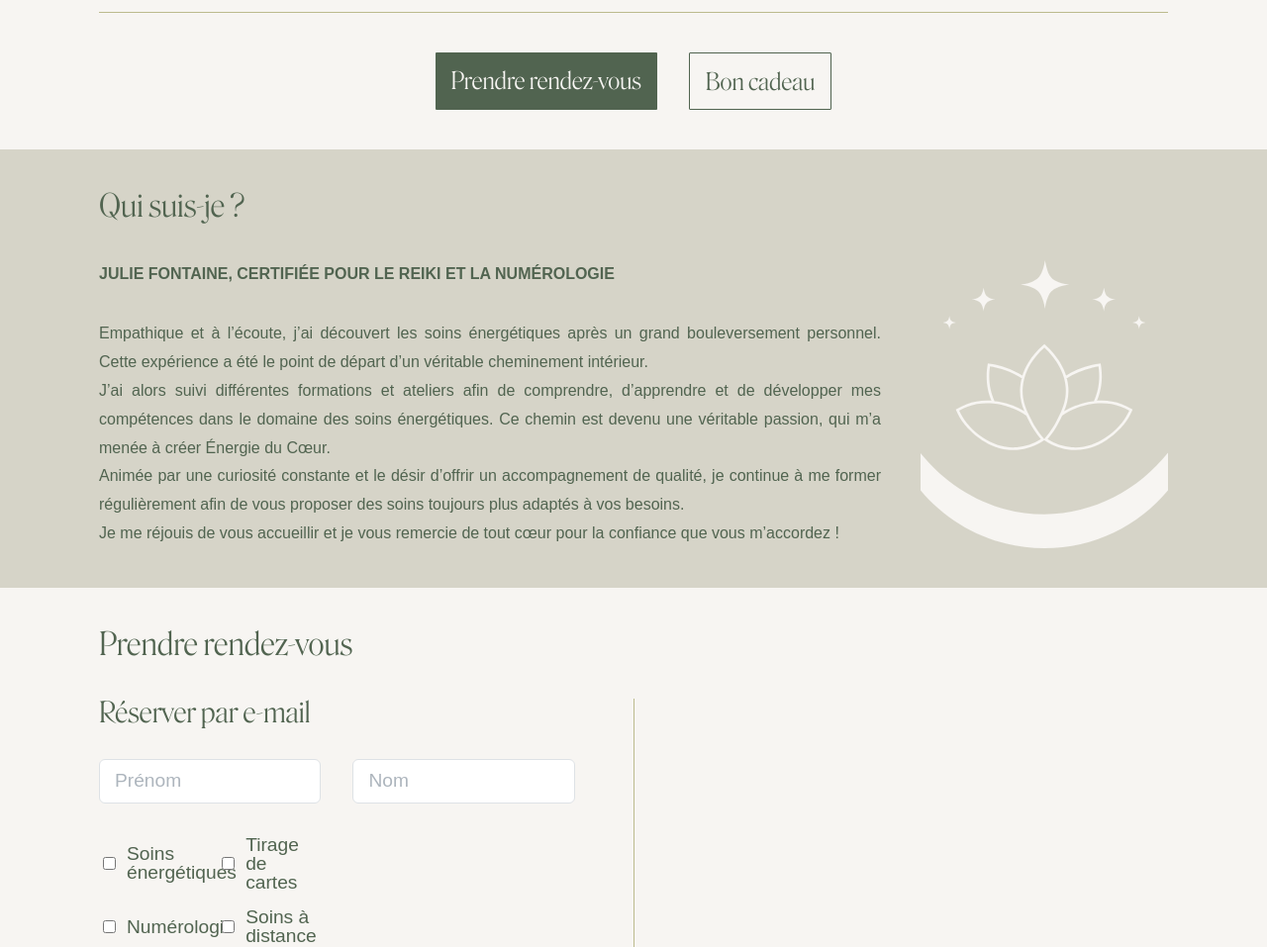
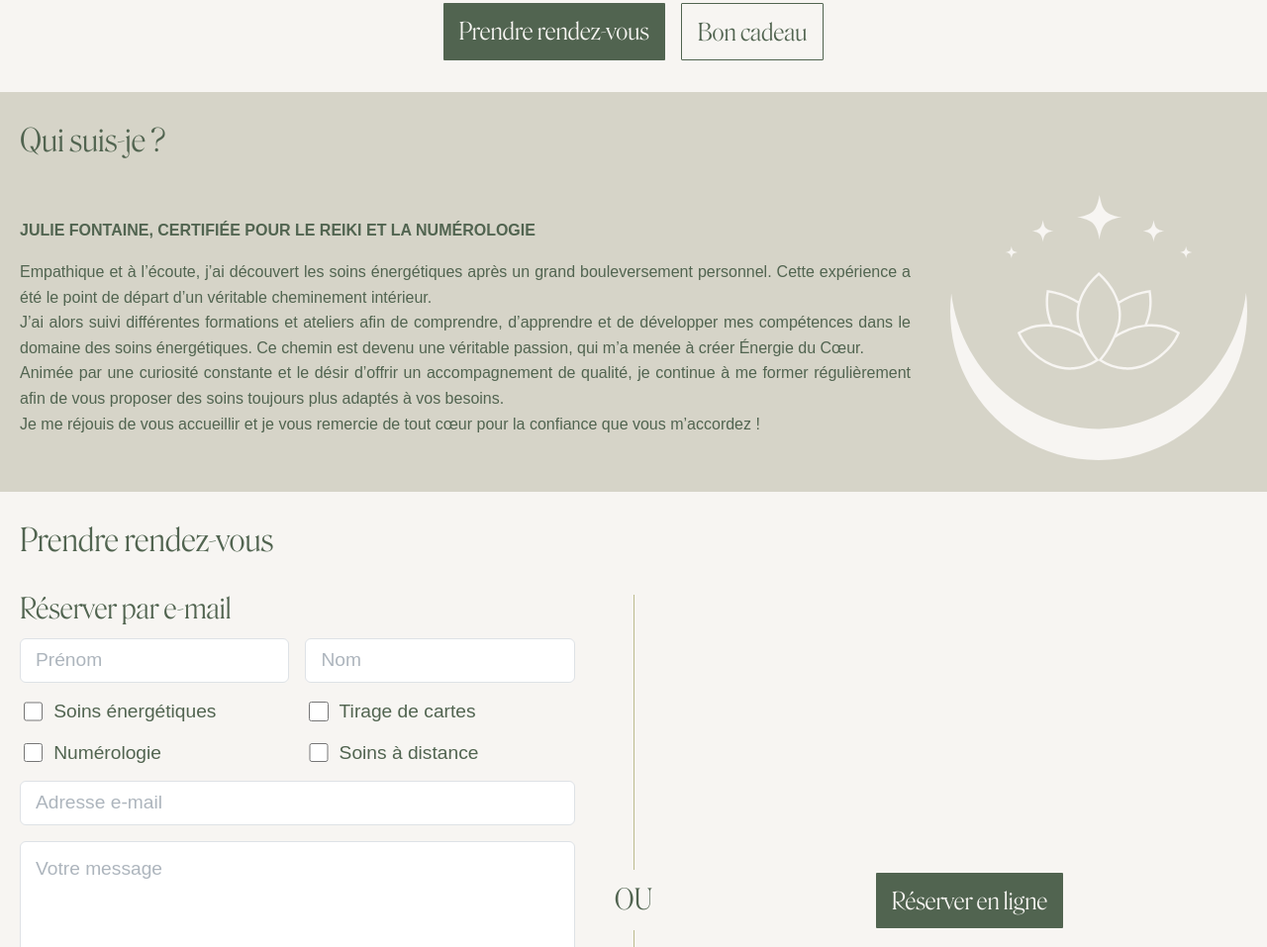
Before and after one commit to juliefontaine1999/energie-du-coeur, a website built with webpack: page src/index.html in a window 1280 px wide. Shown: the part 1843-2800 px from the top of the page at 99% size. Built offline with nearby package versions, Linux system fonts and the light colour scheme.

Commit message:
- La majorité du site est responsive - Correction d'un problème au niveau des colonnes responsives - Ajout d'utilitaires pour cacher/montrer - Le line-height est plus petit sur les petits écrans, ainsi que le gap-comp

```diff
--- a/src/index.html
+++ b/src/index.html
@@ -14,7 +14,7 @@
 <body>
     <div id="topBarWrapper" class="flex justify-center">
         <div id="topBar" class="pt-4 flex-1 flex justify-space-between">
-            <div id="logoTextRight" class="flex align-center gap-comp">
+            <div id="logoTextRight" class="flex flex-column md:flex-row align-center gap-comp">
                 <img src="<%= require('./assets/images/logo_no_text.svg') %>" alt="logo no title">
                 <img src="<%= require('./assets/images/title.svg') %>" alt="title">
             </div>
@@ -40,7 +40,7 @@
     </div>
 
     <div id="welcomeWrapper" class="flex justify-center">
-        <div id="welcome" class="flex flex-1 justify-center align-center gap-block">
+        <div id="welcome" class="flex flex-column lg:flex-row flex-1 justify-center align-center gap-block">
             <img id="profilePicture" src="<%= require('./assets/images/profile_picture.jpg') %>"
                 alt="photo julie fontaine">
 
@@ -209,7 +209,7 @@
                     </button>
                 </div>
                 <div class="divider horizontal-divider"></div>
-                <div class="flex gap-comp">
+                <div class="flex flex-column md:flex-row gap-comp">
                     <a href="#makeAppointment" class="btn btn-primary">Prendre rendez-vous</a>
                     <a href="#giftCard" class="btn btn-secondary">Bon cadeau</a>
                 </div>
@@ -220,8 +220,8 @@
     <div id="aboutMeWrapper" class="flex justify-center">
         <div id="aboutMe" class="section">
             <span class="section-title">Qui suis-je ?</span>
-            <div class="section-content flex gap-block">
-                <div class="flex flex-column gap-comp">
+            <div class="section-content flex flex-column md:flex-row gap-block align-center">
+                <div class="flex flex-2 flex-column gap-comp">
                     <p>
                         <span class="bold uppercase">Julie Fontaine, certifiée pour le reiki et la
                             numérologie</span>
@@ -244,9 +244,8 @@
                         vous
                         m’accordez !
                     </p>
-
                 </div>
-                <img src="<%= require('./assets/images/logo_no_text_white.svg') %>" class="inverted-logo"
+                <img src="<%= require('./assets/images/logo_no_text_white.svg') %>" class="inverted-logo flex-1"
                     alt="logo no title">
             </div>
         </div>
@@ -255,39 +254,39 @@
     <div id="makeAppointmentWrapper" class="flex justify-center">
         <div id="makeAppointment" class="section">
             <span class="section-title">Prendre rendez-vous</span>
-            <div class="section-content flex gap-block">
+            <div class="section-content flex flex-column lg:flex-row gap-block">
                 <div class="book-with-email flex-1 flex flex-column gap-comp">
                     <div class="book-with-email-title">
                         Réserver par e-mail
                     </div>
 
                     <form id="appointmentForm" class="form-fields grid gap-comp">
-                        <div class="input-float-label col-6">
+                        <div class="input-float-label col-12 lg:col-6">
                             <input type="text" id="firstname" name="firstname" class="input-text" required>
                             <label for="firstname" class="float-label">Prénom</label>
                         </div>
-                        <div class="input-float-label col-6">
+                        <div class="input-float-label col-12 lg:col-6">
                             <input type="text" id="lastname" name="lastname" class="input-text" required>
                             <label for="lastname" class="float-label">Nom</label>
                         </div>
 
-                        <div class="col-6 grid gap-3">
-                            <div class="col-6 flex align-center gap-2">
+                        <div class="col-12 grid gap-3">
+                            <div class="col-12 lg:col-6 flex align-center gap-2">
                                 <input type="checkbox" id="energeticCareChbx" name="energeticCareChbx"
                                     class="checkbox-input" value="energeticCare">
                                 <label for="energeticCareChbx" class="checkbox-label">Soins énergétiques</label>
                             </div>
-                            <div class="col-6 flex align-center gap-2">
+                            <div class="col-12 lg:col-6 flex align-center gap-2">
                                 <input type="checkbox" id="cardDrawingChbx" name="cardDrawingChbx"
                                     class="checkbox-input" value="cardDrawing">
                                 <label for="cardDrawingChbx" class="checkbox-label">Tirage de cartes</label>
                             </div>
-                            <div class="col-6 flex align-center gap-2">
+                            <div class="col-12 lg:col-6 flex align-center gap-2">
                                 <input type="checkbox" id="numerologyChbx" name="numerologyChbx" class="checkbox-input"
                                     value="numerology">
                                 <label for="numerologyChbx" class="checkbox-label">Numérologie</label>
                             </div>
-                            <div class="col-6 flex align-center gap-2">
+                            <div class="col-12 lg:col-6 flex align-center gap-2">
                                 <input type="checkbox" id="remoteCareChbx" name="remoteCareChbx" class="checkbox-input"
                                     value="remoteCare">
                                 <label for="remoteCareChbx" class="checkbox-label">Soins à distance</label>
@@ -311,11 +310,15 @@
                     </form>
 
                 </div>
-                <div class="flex flex-column gap-comp align-center">
-                    <div class="vertical-divider"></div>
+                <div class="flex flex-row lg:flex-column gap-comp align-center">
+                    <div class="vertical-divider display-none lg:display-block"></div>
+                    <div class="horizontal-divider lg:display-none"></div>
                     <div class="divider-text uppercase">Ou</div>
-                    <div class="vertical-divider"></div>
+                    <div class="vertical-divider display-none lg:display-block"></div>
+                    <div class="horizontal-divider lg:display-none"></div>
                 </div>
+
+
                 <div class="book-with-online-form flex-1 flex align-center justify-center">
                     <a href="https://www.youtube.com/" class="btn btn-primary" target="_blank">Réserver en ligne</a>
                 </div>
@@ -326,7 +329,7 @@
     <div id="giftCardWrapper" class="flex justify-center">
         <div id="giftCard" class="section">
             <span class="section-title">Commander un bon cadeau</span>
-            <div class="section-content flex gap-block">
+            <div class="section-content flex flex-column md:flex-row gap-block">
                 <div class="flex flex-column gap-comp flex-1 gift-card-text">
                     <p>
                         <span class="bold uppercase">Envie de faire plaisir à un proche ?</span>
@@ -349,11 +352,11 @@
                 </div>
                 <div class="flex-1 flex flex-column gap-comp">
                     <form class="form-fields grid gap-comp">
-                        <div class="input-float-label col-6">
+                        <div class="input-float-label col-12 md:col-6">
                             <input type="text" id="firstname" name="firstname" class="input-text" required>
                             <label for="firstname" class="float-label">Prénom</label>
                         </div>
-                        <div class="input-float-label col-6">
+                        <div class="input-float-label col-12 md:col-6">
                             <input type="text" id="lastname" name="lastname" class="input-text" required>
                             <label for="lastname" class="float-label">Nom</label>
                         </div>
@@ -382,11 +385,12 @@
     </div>
 
     <div id="lastSection" class="py-7 flex justify-center">
-        <img src="<%= require('./assets/images/logo_title_bottom.svg') %>" alt="logo with title">
+        <img src="<%= require('./assets/images/logo_title_bottom.svg') %>" class="logo-text-vertical"
+            alt="logo with title">
     </div>
 
     <div id="footerWrapper" class="flex justify-center align-center">
-        <div id="footer" class="flex flex-1 justify-space-between align-center">
+        <div id="footer" class="flex flex-column lg:flex-row flex-1 justify-space-between align-center">
             <div class="flex-1">© 2026 - Tous droits réservés</div>
             <div class="flex-1 text-align-center">Site web par Vincent Brodard - Photos par <a href="#" target="_blank"
                     class="sara-link">Sarah
--- a/src/scss/components/buttons.scss
+++ b/src/scss/components/buttons.scss
@@ -9,6 +9,7 @@
     border-radius: variables.$btn-border-radius;
     font-family: "RoslindaleDisplayNarrow", serif;
     font-size: variables.$btn-font-size;
+    text-align: center;
     cursor: pointer;
     transition: background-color 0.3s ease;
 
--- a/src/scss/custom/custom.scss
+++ b/src/scss/custom/custom.scss
@@ -2,6 +2,11 @@
 @use "sass:color";
 @use "../variables.scss";
 @use "../components/buttons.scss";
+
+
+
+$xs-line-height: 1.6rem !default;
+$line-height: 1.8rem;
 
 $section-max-width: 2160px !default;
 $section-padding-vertical: map.get(variables.$spacing, "7") !default;
@@ -9,6 +14,10 @@ $section-padding-horizontal: 200px !default;
 
 $small-section-padding-vertical: map.get(variables.$spacing, "6") !default;
 $small-section-padding-horizontal: 100px !default;
+
+$xs-section-padding-vertical: map.get(variables.$spacing, "5") !default;
+$xs-section-padding-horizontal: 20px !default;
+
 
 $topbar-bg: variables.$white !default;
 $welcome-bg: variables.$white !default;
@@ -21,14 +30,16 @@ $footer-bg: variables.$primary-color !default;
 
 :root {
     --font-body: "Hanken Grotesk", system-ui, sans-serif;
-    --section-padding-vertical: #{$small-section-padding-vertical};
-    --section-padding-horizontal: #{$small-section-padding-horizontal};
+    --paragraph-line-height: #{$xs-line-height};
+    --section-padding-vertical: #{$xs-section-padding-vertical};
+    --section-padding-horizontal: #{$xs-section-padding-horizontal};
 }
 
 @media (min-width: 1600px) {
     :root {
         --section-padding-vertical: #{$section-padding-vertical};
         --section-padding-horizontal: #{$section-padding-horizontal};
+        --paragraph-line-height: #{$line-height};
     }
 }
 
@@ -58,7 +69,7 @@ body {
 p {
     color: variables.$primary-color;
     text-align: justify;
-    line-height: 1.8rem;
+    line-height: var(--paragraph-line-height);
 }
 
 .divider {
@@ -115,7 +126,7 @@ p {
     }
 }
 
-@media (max-width: 768px) {
+@media (max-width: map.get(variables.$breakpoints, "lg")) {
     .menu-toggle {
         display: block;
         transition: background-color 0.2s ease;
@@ -172,7 +183,7 @@ p {
         max-width: $section-max-width;
 
         #profilePicture {
-            max-width: 480px;
+            max-width: clamp(300px, 480px, 100%);
             max-height: 550px;
             height: 100%;
             border-radius: 500px 500px 0px 0px;
@@ -333,6 +344,12 @@ p {
             background-color: variables.$secondary-color;
         }
 
+        .horizontal-divider {
+            flex: 1;
+            height: 1px;
+            background-color: variables.$secondary-color;
+        }
+
         .divider-text {
             font-family: "RoslindaleDisplayNarrow", serif;
             font-size: 1.8rem;
@@ -367,6 +384,10 @@ p {
 
 #lastSection {
     background-color: $last-section-bg;
+
+    .logo-text-vertical {
+        max-width: 300px;
+    }
 }
 
 #footerWrapper {
@@ -375,6 +396,7 @@ p {
 
     #footer {
         max-width: $section-max-width;
+        gap: 1.5rem;
         color: variables.$white;
     }
 }
@@ -389,7 +411,5 @@ p {
 }
 
 .inverted-logo {
-    object-fit: cover;
-    width: 250px;
-    height: 100%;
+    max-width: 300px;
 }
--- a/src/scss/grid.scss
+++ b/src/scss/grid.scss
@@ -1,4 +1,5 @@
 @use "mixins.scss";
+@use "variables.scss";
 
 $grid-columns: 12 !default;
 
@@ -11,8 +12,14 @@ $grid-columns: 12 !default;
     .col-#{$i} {
         grid-column: span $i;
     }
+}
 
-    @include mixins.make-responsive(col-#{$i}) {
-        grid-column: span $i;
+@each $name, $min in variables.$breakpoints {
+    @for $i from 1 through $grid-columns {
+        @media (width >=$min) {
+            .#{$name}\:col-#{$i} {
+                grid-column: span $i;
+            }
+        }
     }
 }
--- a/src/scss/utilities.scss
+++ b/src/scss/utilities.scss
@@ -1,5 +1,21 @@
 @use "variables.scss";
 @use "mixins.scss";
+
+.display-none {
+    display: none !important;
+}
+
+.display-block {
+    display: block !important;
+}
+
+@include mixins.make-responsive(display-none) {
+    display: none !important;
+}
+
+@include mixins.make-responsive(display-block) {
+    display: block !important;
+}
 
 @each $name, $value in variables.$spacing {
     .gap-#{$name} {
@@ -10,8 +26,18 @@
     @include mixins.create-for-directions("m", "margin", $name, $value);
 }
 
+:root {
+    --gap-comp: #{variables.$xs-gap-comp};
+}
+
+@media (min-width: 1600px) {
+    :root {
+        --gap-comp: #{variables.$gap-comp};
+    }
+}
+
 .gap-comp {
-    gap: variables.$gap-comp;
+    gap: var(--gap-comp);
 }
 
 .gap-block {
@@ -22,8 +48,10 @@
     display: flex;
 }
 
-.flex-1 {
-    flex: 1;
+@for $i from 1 through 3 {
+    .flex-#{$i} {
+        flex: #{$i};
+    }
 }
 
 .flex-row {
--- a/src/scss/variables.scss
+++ b/src/scss/variables.scss
@@ -33,6 +33,7 @@ $body-font-family: "Hanken Grotesk",
     sans-serif !default;
 
 // Gaps
+$xs-gap-comp: map.get($spacing, "3") !default;
 $gap-comp: map.get($spacing, "5") !default;
 $gap-block: map.get($spacing, "6") !default;
 
```
